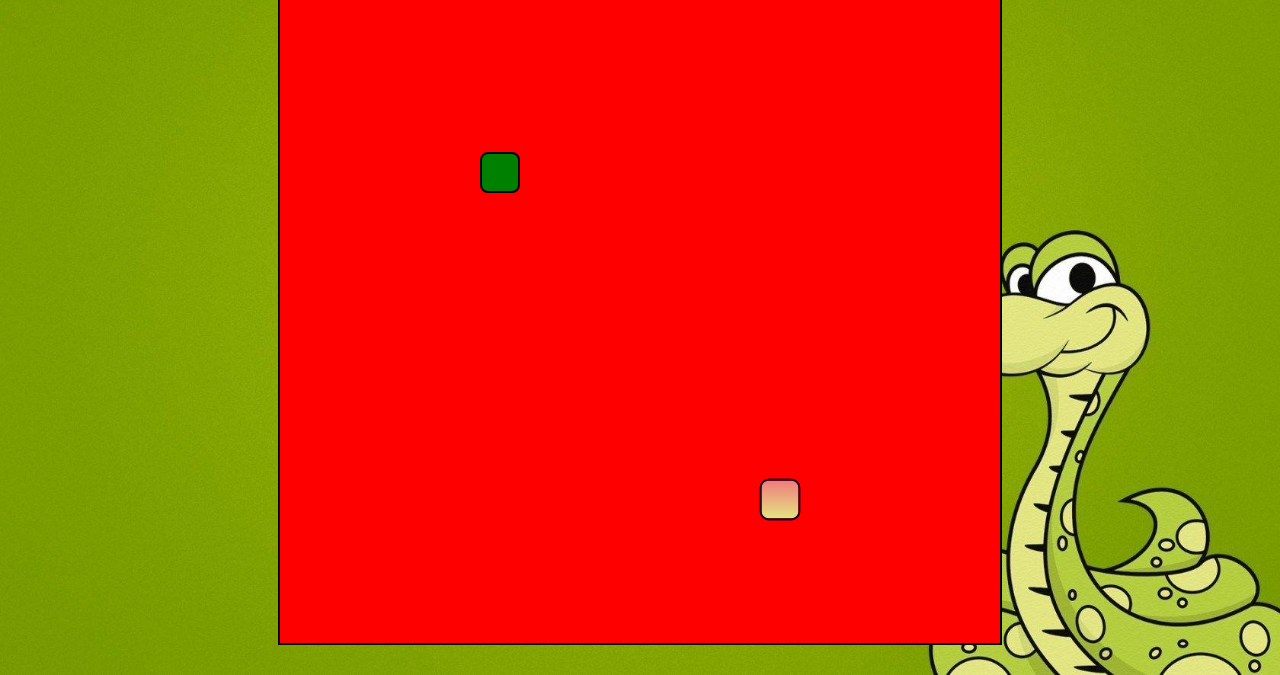
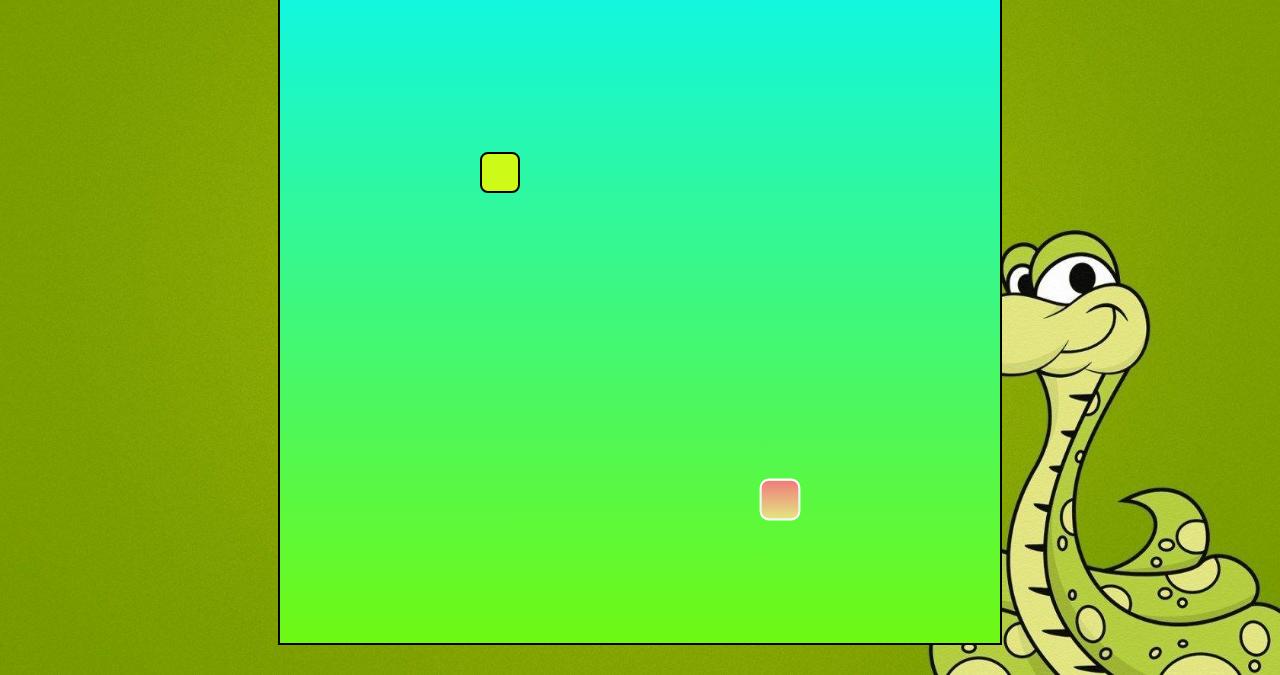
Before and after one commit to althafkhan17/snakegamejs, a plain HTML site: page index.html in a window 1280 px wide. Shown: the part 125-800 px from the top of the page. Drawn offline with Linux system fonts and the light colour scheme; a web font is replaced by a local one.

Commit message:
Update style.css

```diff
--- a/css/style.css
+++ b/css/style.css
@@ -33,7 +33,7 @@
 }
 
 #board{
-    background: red;
+    background: linear-gradient(rgb(4, 247, 251), rgb(111, 249, 19));
     width: 90vmin;
     height: 92vmin;
     border: 2px solid black;
@@ -44,19 +44,19 @@
 
 .head{
     background: linear-gradient(rgb(240, 124, 124), rgb(228, 228, 129));
-    border: 2px solid rgb(34, 4, 34);
+    border: 2px solid rgb(255, 255, 255);
     transform: scale(1.02);
     border-radius: 9px;
 }
 
 .snake{
-    background-color: blue;
-    border: .25vmin solid rgb(9, 9, 9);
+    background-color:linear-gradient(rgb(138, 203, 249), rgb(248, 248, 155));
+    border: .25vmin solid rgb(254, 253, 253);
     border-radius: 12px;
 }
 
 .food{
-    background: green;
+    background: rgb(205, 251, 23);
     border: .25vmin solid black;
     border-radius: 8px;
 }
```
